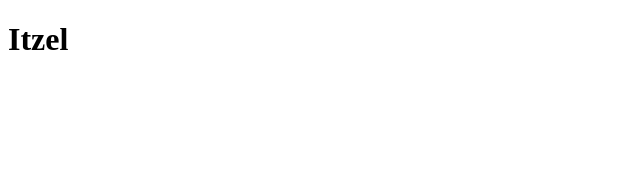
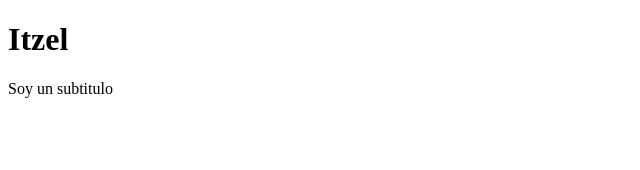
Before and after one commit to itzramn/curso-react, a React (Vite) app in the folder 03-counter-app-vite/: page / in a window 1280 px wide. Shown: the top 170 px of the page, without its empty margins (0-640 px from the left). Built offline with nearby package versions, Linux system fonts and the light colour scheme.

Commit message:
Retornar elementos en el Componente - Fragment

```diff
--- a/03-counter-app-vite/src/FirstApp.jsx
+++ b/03-counter-app-vite/src/FirstApp.jsx
@@ -1,3 +1,8 @@
 export const FirstApp = () => {
-  return <h1>Itzel</h1>;
+  return (
+    <>
+      <h1>Itzel</h1>
+      <p>Soy un subtitulo</p>
+    </>
+  );
 };
```
